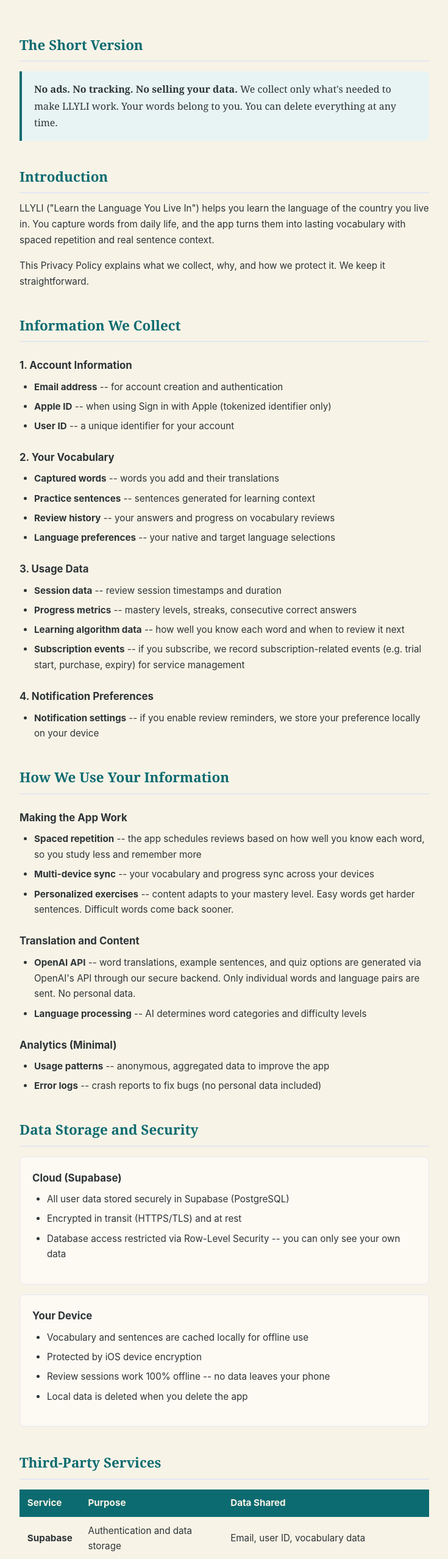
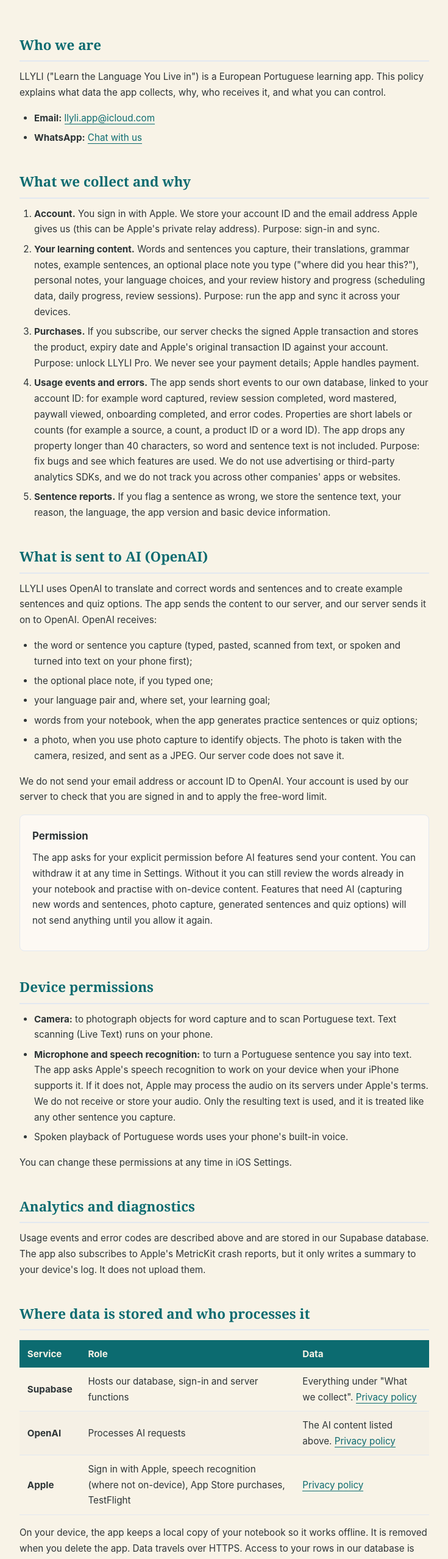
Before and after one commit to ksimons29/llyli-pages, a plain HTML site: page privacy-policy.html in a window 1280 px wide. Shown: the part 180-2737 px from the top of the page at 61% size, without its empty margins (272-1007 px from the left). Drawn offline with Linux system fonts and the light colour scheme.

Commit message:
privacy: publish the 10 Nov 2026 policy (AI consent, OpenAI, voice, photo, telemetry)
Co-Authored-By: Claude Opus 5.5 <noreply@anthropic.com>

```diff
--- a/privacy-policy.html
+++ b/privacy-policy.html
@@ -173,191 +173,104 @@
 <body>
     <header>
         <h1>LLYLI Privacy Policy</h1>
-        <p>Last Updated: March 30, 2026</p>
+        <p>Last updated: 10 November 2026</p>
     </header>
 
     <main>
-        <h2>The Short Version</h2>
-        <div class="highlight">
-            <strong>No ads. No tracking. No selling your data.</strong> We collect only what's needed to make LLYLI work. Your words belong to you. You can delete everything at any time.
+        <h2>Who we are</h2>
+        <p>LLYLI ("Learn the Language You Live in") is a European Portuguese learning app. This policy explains what data the app collects, why, who receives it, and what you can control.</p>
+        <ul>
+            <li><strong>Email:</strong> <a href="mailto:llyli.app@icloud.com">llyli.app@icloud.com</a></li>
+            <li><strong>WhatsApp:</strong> <a href="https://wa.me/351931959625">Chat with us</a></li>
+        </ul>
+
+        <h2>What we collect and why</h2>
+        <ol>
+            <li><strong>Account.</strong> You sign in with Apple. We store your account ID and the email address Apple gives us (this can be Apple's private relay address). Purpose: sign-in and sync.</li>
+            <li><strong>Your learning content.</strong> Words and sentences you capture, their translations, grammar notes, example sentences, an optional place note you type ("where did you hear this?"), personal notes, your language choices, and your review history and progress (scheduling data, daily progress, review sessions). Purpose: run the app and sync it across your devices.</li>
+            <li><strong>Purchases.</strong> If you subscribe, our server checks the signed Apple transaction and stores the product, expiry date and Apple's original transaction ID against your account. Purpose: unlock LLYLI Pro. We never see your payment details; Apple handles payment.</li>
+            <li><strong>Usage events and errors.</strong> The app sends short events to our own database, linked to your account ID: for example word captured, review session completed, word mastered, paywall viewed, onboarding completed, and error codes. Properties are short labels or counts (for example a source, a count, a product ID or a word ID). The app drops any property longer than 40 characters, so word and sentence text is not included. Purpose: fix bugs and see which features are used. We do not use advertising or third-party analytics SDKs, and we do not track you across other companies' apps or websites.</li>
+            <li><strong>Sentence reports.</strong> If you flag a sentence as wrong, we store the sentence text, your reason, the language, the app version and basic device information.</li>
+        </ol>
+
+        <h2>What is sent to AI (OpenAI)</h2>
+        <p>LLYLI uses OpenAI to translate and correct words and sentences and to create example sentences and quiz options. The app sends the content to our server, and our server sends it on to OpenAI. OpenAI receives:</p>
+        <ul>
+            <li>the word or sentence you capture (typed, pasted, scanned from text, or spoken and turned into text on your phone first);</li>
+            <li>the optional place note, if you typed one;</li>
+            <li>your language pair and, where set, your learning goal;</li>
+            <li>words from your notebook, when the app generates practice sentences or quiz options;</li>
+            <li>a photo, when you use photo capture to identify objects. The photo is taken with the camera, resized, and sent as a JPEG. Our server code does not save it.</li>
+        </ul>
+        <p>We do not send your email address or account ID to OpenAI. Your account is used by our server to check that you are signed in and to apply the free-word limit.</p>
+        <div class="card">
+            <h3>Permission</h3>
+            <p>The app asks for your explicit permission before AI features send your content. You can withdraw it at any time in Settings. Without it you can still review the words already in your notebook and practise with on-device content. Features that need AI (capturing new words and sentences, photo capture, generated sentences and quiz options) will not send anything until you allow it again.</p>
         </div>
 
-        <h2>Introduction</h2>
-        <p>LLYLI ("Learn the Language You Live In") helps you learn the language of the country you live in. You capture words from daily life, and the app turns them into lasting vocabulary with spaced repetition and real sentence context.</p>
-        <p>This Privacy Policy explains what we collect, why, and how we protect it. We keep it straightforward.</p>
+        <h2>Device permissions</h2>
+        <ul>
+            <li><strong>Camera:</strong> to photograph objects for word capture and to scan Portuguese text. Text scanning (Live Text) runs on your phone.</li>
+            <li><strong>Microphone and speech recognition:</strong> to turn a Portuguese sentence you say into text. The app asks Apple's speech recognition to work on your device when your iPhone supports it. If it does not, Apple may process the audio on its servers under Apple's terms. We do not receive or store your audio. Only the resulting text is used, and it is treated like any other sentence you capture.</li>
+            <li>Spoken playback of Portuguese words uses your phone's built-in voice.</li>
+        </ul>
+        <p>You can change these permissions at any time in iOS Settings.</p>
 
-        <h2>Information We Collect</h2>
+        <h2>Analytics and diagnostics</h2>
+        <p>Usage events and error codes are described above and are stored in our Supabase database. The app also subscribes to Apple's MetricKit crash reports, but it only writes a summary to your device's log. It does not upload them.</p>
 
-        <h3>1. Account Information</h3>
-        <ul>
-            <li><strong>Email address</strong> -- for account creation and authentication</li>
-            <li><strong>Apple ID</strong> -- when using Sign in with Apple (tokenized identifier only)</li>
-            <li><strong>User ID</strong> -- a unique identifier for your account</li>
-        </ul>
-
-        <h3>2. Your Vocabulary</h3>
-        <ul>
-            <li><strong>Captured words</strong> -- words you add and their translations</li>
-            <li><strong>Practice sentences</strong> -- sentences generated for learning context</li>
-            <li><strong>Review history</strong> -- your answers and progress on vocabulary reviews</li>
-            <li><strong>Language preferences</strong> -- your native and target language selections</li>
-        </ul>
-
-        <h3>3. Usage Data</h3>
-        <ul>
-            <li><strong>Session data</strong> -- review session timestamps and duration</li>
-            <li><strong>Progress metrics</strong> -- mastery levels, streaks, consecutive correct answers</li>
-            <li><strong>Learning algorithm data</strong> -- how well you know each word and when to review it next</li>
-            <li><strong>Subscription events</strong> -- if you subscribe, we record subscription-related events (e.g. trial start, purchase, expiry) for service management</li>
-        </ul>
-
-        <h3>4. Notification Preferences</h3>
-        <ul>
-            <li><strong>Notification settings</strong> -- if you enable review reminders, we store your preference locally on your device</li>
-        </ul>
-
-        <h2>How We Use Your Information</h2>
-
-        <h3>Making the App Work</h3>
-        <ul>
-            <li><strong>Spaced repetition</strong> -- the app schedules reviews based on how well you know each word, so you study less and remember more</li>
-            <li><strong>Multi-device sync</strong> -- your vocabulary and progress sync across your devices</li>
-            <li><strong>Personalized exercises</strong> -- content adapts to your mastery level. Easy words get harder sentences. Difficult words come back sooner.</li>
-        </ul>
-
-        <h3>Translation and Content</h3>
-        <ul>
-            <li><strong>OpenAI API</strong> -- word translations, example sentences, and quiz options are generated via OpenAI's API through our secure backend. Only individual words and language pairs are sent. No personal data.</li>
-            <li><strong>Language processing</strong> -- AI determines word categories and difficulty levels</li>
-        </ul>
-
-        <h3>Analytics (Minimal)</h3>
-        <ul>
-            <li><strong>Usage patterns</strong> -- anonymous, aggregated data to improve the app</li>
-            <li><strong>Error logs</strong> -- crash reports to fix bugs (no personal data included)</li>
-        </ul>
-
-        <h2>Data Storage and Security</h2>
-
-        <div class="card">
-            <h3>Cloud (Supabase)</h3>
-            <ul>
-                <li>All user data stored securely in Supabase (PostgreSQL)</li>
-                <li>Encrypted in transit (HTTPS/TLS) and at rest</li>
-                <li>Database access restricted via Row-Level Security -- you can only see your own data</li>
-            </ul>
-        </div>
-
-        <div class="card">
-            <h3>Your Device</h3>
-            <ul>
-                <li>Vocabulary and sentences are cached locally for offline use</li>
-                <li>Protected by iOS device encryption</li>
-                <li>Review sessions work 100% offline -- no data leaves your phone</li>
-                <li>Local data is deleted when you delete the app</li>
-            </ul>
-        </div>
-
-        <h2>Third-Party Services</h2>
-
+        <h2>Where data is stored and who processes it</h2>
         <table>
             <thead>
-                <tr>
-                    <th>Service</th>
-                    <th>Purpose</th>
-                    <th>Data Shared</th>
-                </tr>
+                <tr><th>Service</th><th>Role</th><th>Data</th></tr>
             </thead>
             <tbody>
                 <tr>
                     <td><strong>Supabase</strong></td>
-                    <td>Authentication and data storage</td>
-                    <td>Email, user ID, vocabulary data</td>
+                    <td>Hosts our database, sign-in and server functions</td>
+                    <td>Everything under "What we collect". <a href="https://supabase.com/privacy">Privacy policy</a></td>
                 </tr>
                 <tr>
                     <td><strong>OpenAI</strong></td>
-                    <td>Translation and sentence generation</td>
-                    <td>Individual words and language pairs only (no personal data)</td>
+                    <td>Processes AI requests</td>
+                    <td>The AI content listed above. <a href="https://openai.com/policies/privacy-policy">Privacy policy</a></td>
                 </tr>
                 <tr>
                     <td><strong>Apple</strong></td>
-                    <td>Sign in with Apple, subscriptions</td>
-                    <td>Tokenized user identifier, subscription status</td>
+                    <td>Sign in with Apple, speech recognition (where not on-device), App Store purchases, TestFlight</td>
+                    <td><a href="https://www.apple.com/legal/privacy/">Privacy policy</a></td>
                 </tr>
             </tbody>
         </table>
+        <p>On your device, the app keeps a local copy of your notebook so it works offline. It is removed when you delete the app. Data travels over HTTPS. Access to your rows in our database is limited to your own account by row-level security.</p>
 
-        <p>Third-party privacy policies:
-            <a href="https://supabase.com/privacy">Supabase</a>,
-            <a href="https://openai.com/policies/privacy-policy">OpenAI</a>,
-            <a href="https://www.apple.com/legal/privacy/">Apple</a>.
-        </p>
-
-        <h2>Your Rights</h2>
-
-        <p>Your data is yours. Here's what you can do with it.</p>
-
-        <h3>See Your Data</h3>
-        <p>Everything you've captured and learned is visible in the app's Notebook and Progress tabs.</p>
-
-        <h3>Delete Your Data</h3>
-        <p>You can delete your account at any time:</p>
+        <h2>Retention and deletion</h2>
+        <p>We keep your data while your account exists. To delete it:</p>
         <ol>
-            <li>Tap the info button (top-right on any tab)</li>
-            <li>Scroll to "Delete Account"</li>
+            <li>Open the app</li>
+            <li>Go to the Settings tab</li>
+            <li>Tap "Delete Account"</li>
             <li>Confirm deletion</li>
         </ol>
+        <div class="warning">
+            <strong>This is permanent and cannot be undone.</strong> It deletes your account and the data linked to it in our database (words, sentences, review history, progress, subscription record, usage events and sentence reports). Deleting the app removes the local copy on your device.
+        </div>
+        <p>We cannot control how long OpenAI or Apple keep data they process; see their policies above.</p>
 
-        <div class="warning">
-            <strong>This is permanent and cannot be undone.</strong> All your vocabulary, review history, and progress will be permanently deleted from our servers and your device within 30 days.
-        </div>
+        <h2>Your rights (GDPR)</h2>
+        <p>If you are in the European Economic Area, you can ask us to give you access to your data, correct it, delete it, export it, restrict or object to its use, and you can withdraw consent at any time. Deletion is available in the app. For anything else, contact us via <a href="https://wa.me/351931959625">WhatsApp</a>. You can also complain to your local data protection authority.</p>
+        <p>We process data to provide the service you ask for, on our legitimate interest in keeping the app working and understanding how it is used, and, for sending your content to AI providers, on your consent.</p>
 
-        <h3>Export Your Data</h3>
-        <p>Contact us via <a href="https://wa.me/351931959625">WhatsApp</a> or <a href="mailto:llyli.app@icloud.com">email</a> to request a copy of your data in JSON format.</p>
+        <h2>Children</h2>
+        <p>LLYLI is not directed to children under 13. We do not knowingly collect data from children under 13. If you believe a child has given us data, contact us via <a href="https://wa.me/351931959625">WhatsApp</a>.</p>
 
-        <h3>EU Users (GDPR)</h3>
-        <p>If you are in the European Union, you have additional rights under GDPR:</p>
-        <ul>
-            <li><strong>Right to Access</strong> -- request a copy of your data</li>
-            <li><strong>Right to Rectification</strong> -- correct inaccurate data</li>
-            <li><strong>Right to Erasure</strong> -- delete your data (via in-app deletion)</li>
-            <li><strong>Right to Data Portability</strong> -- export your data in machine-readable format</li>
-            <li><strong>Right to Object</strong> -- object to data processing</li>
-        </ul>
-        <p>To exercise these rights, contact us via <a href="https://wa.me/351931959625">WhatsApp</a> or <a href="mailto:llyli.app@icloud.com">email</a>.</p>
-
-        <h2>Legal Basis for Processing (GDPR)</h2>
-        <p>We process your data based on:</p>
-        <ul>
-            <li><strong>Contract Performance</strong> -- providing the language learning service you signed up for</li>
-            <li><strong>Legitimate Interest</strong> -- improving app functionality and fixing bugs</li>
-            <li><strong>Consent</strong> -- optional features like notifications (you can opt out anytime)</li>
-        </ul>
-
-        <h2>Data Retention</h2>
-        <ul>
-            <li><strong>Active accounts</strong> -- data retained while your account is active</li>
-            <li><strong>Deleted accounts</strong> -- all data permanently deleted within 30 days</li>
-            <li><strong>Inactive accounts</strong> -- accounts inactive for 2+ years may be archived</li>
-        </ul>
-
-        <h2>Children's Privacy</h2>
-        <p>LLYLI is not directed to children under 13. We do not knowingly collect personal information from children under 13. If you believe we have collected information from a child under 13, contact us immediately.</p>
-
-        <h2>Changes to This Policy</h2>
-        <p>We may update this Privacy Policy from time to time. Changes will be posted on this page. Your continued use of the app after changes constitutes acceptance.</p>
-
-        <h2>Contact</h2>
-        <p>For questions about this Privacy Policy or your data:</p>
-        <ul>
-            <li><strong>WhatsApp:</strong> <a href="https://wa.me/351931959625">Chat with us</a></li>
-            <li><strong>Email:</strong> <a href="mailto:llyli.app@icloud.com">llyli.app@icloud.com</a></li>
-        </ul>
+        <h2>Changes</h2>
+        <p>If we change this policy we will update this page and the date above, and tell you in the app if the change affects what data is sent to AI.</p>
     </main>
 
     <footer>
-        <p><strong>By using LLYLI, you agree to this Privacy Policy.</strong></p>
-        <p style="margin-top: 0.5rem;">&copy; 2026 LLYLI. Learn the Language You Live In.</p>
+        <p><strong>Privacy Policy, last updated 10 November 2026.</strong></p>
+        <p style="margin-top: 0.5rem;">&copy; 2026 LLYLI, Learn the Language You Live In</p>
     </footer>
 </body>
 </html>
```
